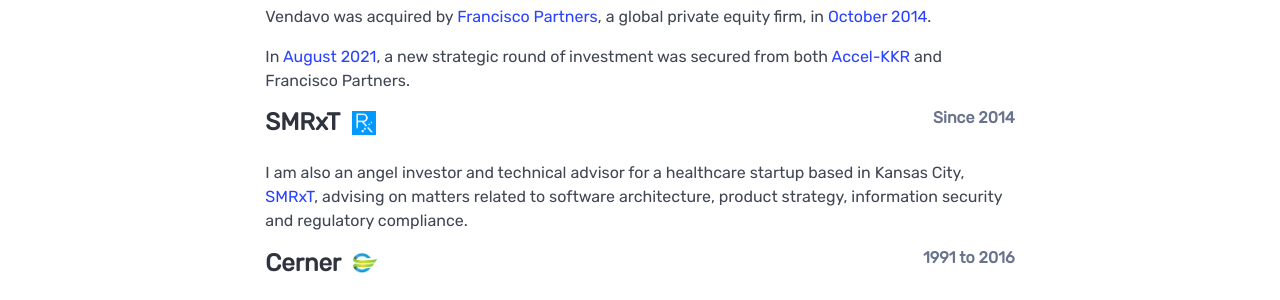
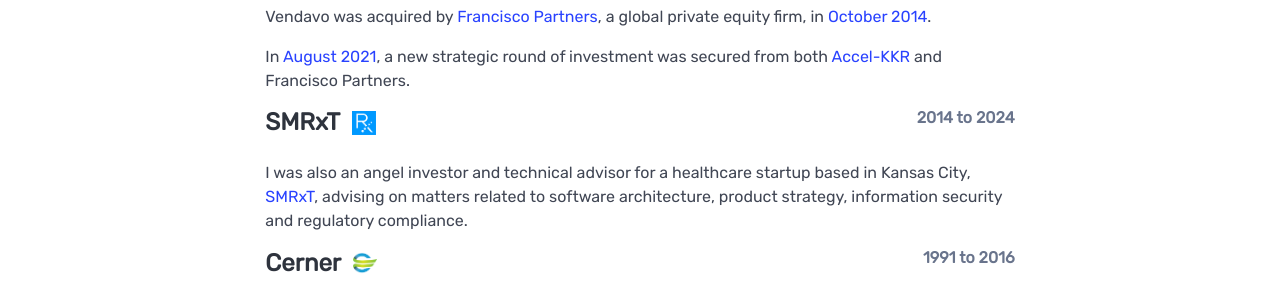
Before and after one commit to davidledwards/davidledwards.github.io, a Jekyll site: the page built from about/index.html, in a window 1280 px wide and 900 px high, scrolled down 644 px. Shown: the part 152-452 px from the top of the window. Built offline with Jekyll 4.4.1, drawn with Linux system fonts in a browser that asks for light colours.

Commit message:
update about page

```diff
--- a/about/index.html
+++ b/about/index.html
@@ -26,7 +26,8 @@
     <p>
         I was previously the Chief Technology Officer at <a href="https://www.vendavo.com">Vendavo</a>, a global software and services company headquartered in <a href="https://goo.gl/maps/YhCJhNTBw1S2">Denver</a>. The company is focused on helping enterprises maximize growth and profitability by identifying and harvesting margin improvement opportunities.
     </p>
-    <p> My executive responsibilities included Engineering, User Experience and Security &amp; Compliance. The majority of that time was spent developing and communicating technology vision and strategy, ensuring organizational alignment with business goals, and relentlessly optimizing how teams worked together to deliver great products.
+    <p>
+        My executive responsibilities included Engineering, User Experience and Security &amp; Compliance. The majority of that time was spent developing and communicating technology vision and strategy, ensuring organizational alignment with business goals, and relentlessly optimizing how teams worked together to deliver great products.
     </p>
     <p>
         At the time, teams were geographically distributed across the following locations:
@@ -66,11 +67,11 @@
             </div>
         </div>
         <div class="level-right">
-            <h3 class="subtitle is-6 has-text-grey">Since 2014</h3>
+            <h3 class="subtitle is-6 has-text-grey">2014 to 2024</h3>
         </div>
     </div>
     <p>
-        I am also an angel investor and technical advisor for a healthcare startup based in Kansas City, <a href="https://www.smrxt.com">SMRxT</a>, advising on matters related to software architecture, product strategy, information security and regulatory compliance.
+        I was also an angel investor and technical advisor for a healthcare startup based in Kansas City, <a href="https://www.smrxt.com">SMRxT</a>, advising on matters related to software architecture, product strategy, information security and regulatory compliance.
     </p>
     <div class="level is-mobile">
         <div class="level-left">
```
